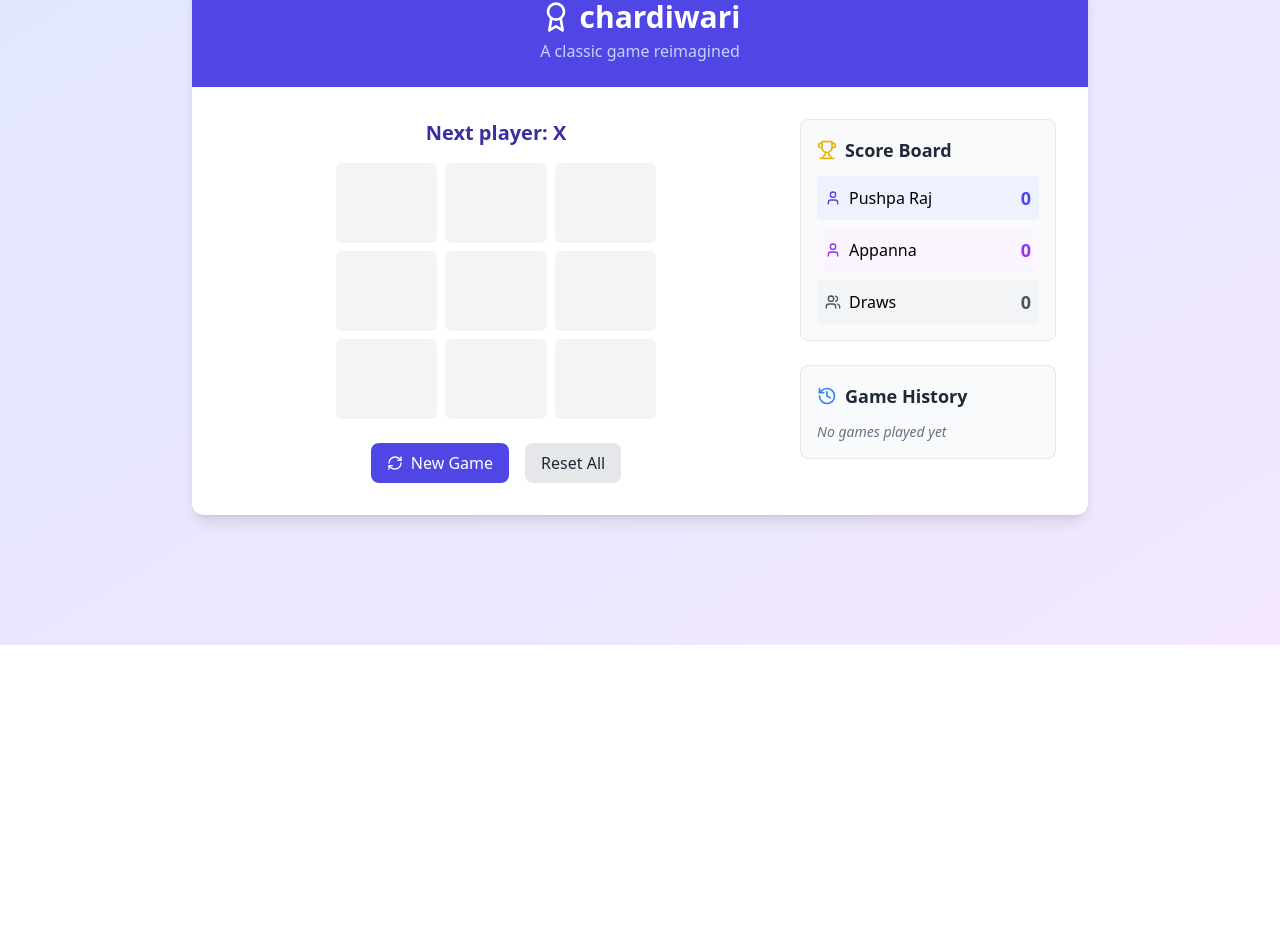
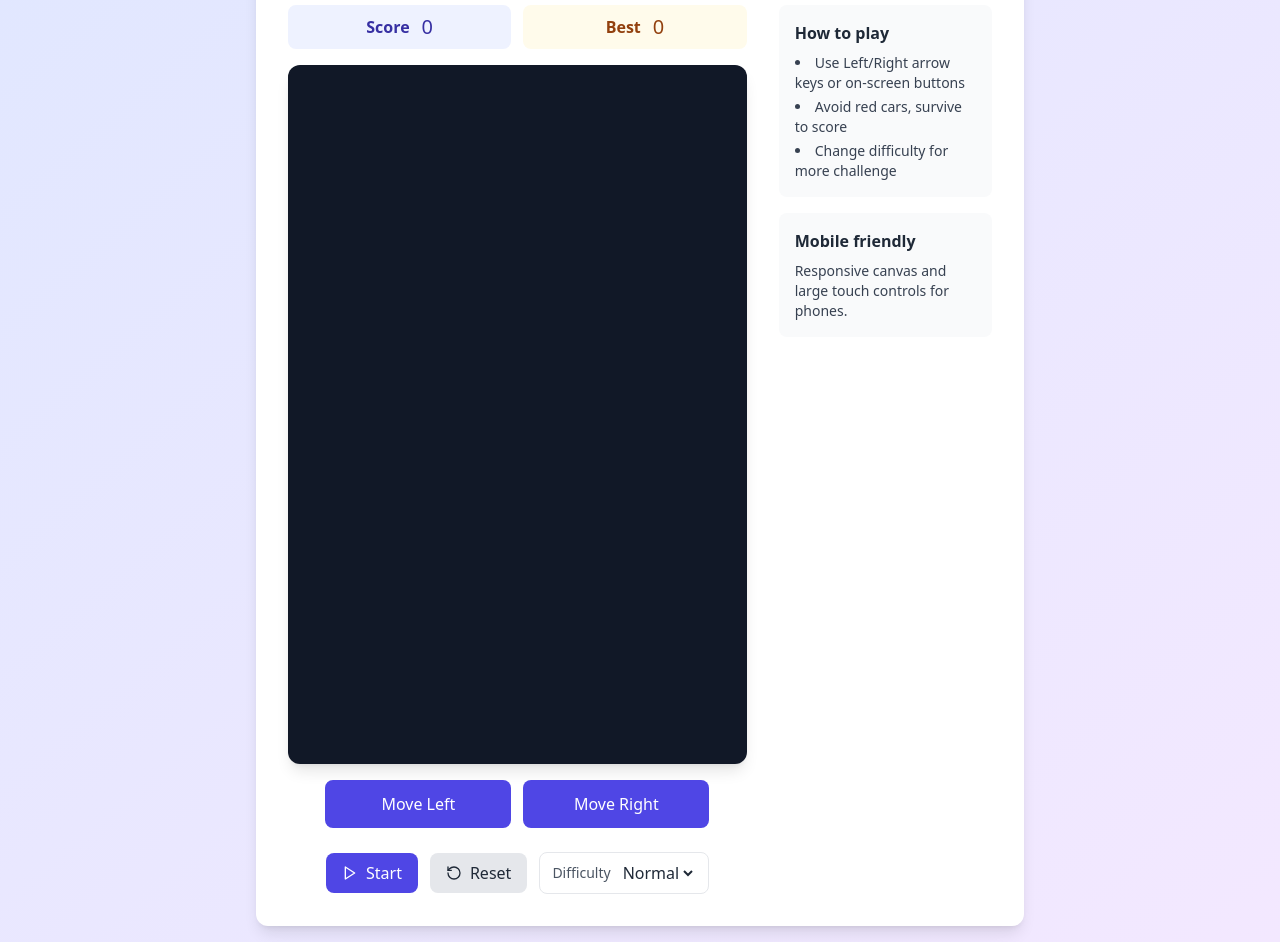
Before and after one commit to yashbhangale/secops-pipeline, a React (Vite) app: page / in a window 1280 px wide. Shown: the part 155-1097 px from the top of the page. Before the commit the page ends 800 px from the top, so only its background shows below. Built offline with nearby package versions, Linux system fonts and the light colour scheme.

Commit message:
updated CarGame.tsx

```diff
--- a/src/App.tsx
+++ b/src/App.tsx
@@ -1,143 +1,112 @@
-import React, { useState, useEffect } from 'react';
-import { RefreshCw, Award } from 'lucide-react';
-import Board from './components/Board';
-import ScoreBoard from './components/ScoreBoard';
-import GameHistory from './components/GameHistory';
-import { calculateWinner, checkDraw } from './utils/gameLogic';
+import React, { useState } from 'react';
+import { Award, Play, Pause, RotateCcw } from 'lucide-react';
+import CarGame from './components/CarGame';
 
 function App() {
-  // Game state
-  const [board, setBoard] = useState(Array(9).fill(null));
-  const [xIsNext, setXIsNext] = useState(true);
-  const [scores, setScores] = useState({ X: 0, O: 0, draws: 0 });
-  const [gameHistory, setGameHistory] = useState<Array<{
-    winner: string | null;
-    board: Array<string | null>;
-    date: Date;
-  }>>([]);
-  const [gameStatus, setGameStatus] = useState<'playing' | 'won' | 'draw'>('playing');
-  const [winningLine, setWinningLine] = useState<number[] | null>(null);
+  const [isRunning, setIsRunning] = useState<boolean>(false);
+  const [difficulty, setDifficulty] = useState<'easy' | 'normal' | 'hard'>('normal');
+  const [score, setScore] = useState<number>(0);
+  const [bestScore, setBestScore] = useState<number>(0);
+  const [lastCrashAt, setLastCrashAt] = useState<number | null>(null);
 
-  // Check for winner or draw
-  useEffect(() => {
-    const result = calculateWinner(board);
-
-    if (result) {
-      setGameStatus('won');
-      setWinningLine(result.line);
-
-      // Update scores
-      setScores(prevScores => ({
-        ...prevScores,
-        [result.winner]: prevScores[result.winner as keyof typeof prevScores] + 1
-      }));
-
-      // Add to history
-      setGameHistory(prev => [
-        ...prev,
-        { winner: result.winner, board: [...board], date: new Date() }
-      ]);
-    } else if (checkDraw(board)) {
-      setGameStatus('draw');
-
-      // Update draw count
-      setScores(prevScores => ({
-        ...prevScores,
-        draws: prevScores.draws + 1
-      }));
-
-      // Add to history
-      setGameHistory(prev => [
-        ...prev,
-        { winner: null, board: [...board], date: new Date() }
-      ]);
-    }
-  }, [board]);
-
-  // Handle square click
-  const handleClick = (index: number) => {
-    // Return if square is filled or game is over
-    if (board[index] || gameStatus !== 'playing') return;
-
-    const newBoard = [...board];
-    newBoard[index] = xIsNext ? 'X' : 'O';
-
-    setBoard(newBoard);
-    setXIsNext(!xIsNext);
+  const handleStartPause = () => {
+    setIsRunning((r: boolean) => !r);
   };
 
-  // Reset the game
-  const resetGame = () => {
-    setBoard(Array(9).fill(null));
-    setXIsNext(true);
-    setGameStatus('playing');
-    setWinningLine(null);
+  const handleReset = () => {
+    setIsRunning(false);
+    setScore(0);
+    setLastCrashAt(null);
   };
 
-  // Reset all stats
-  const resetStats = () => {
-    resetGame();
-    setScores({ X: 0, O: 0, draws: 0 });
-    setGameHistory([]);
+  const handleScoreChange = (next: number) => {
+    setScore(next);
+    setBestScore((b: number) => (next > b ? next : b));
   };
 
-  // Get current game status message
-  const getStatusMessage = () => {
-    if (gameStatus === 'won') {
-      const winner = !xIsNext ? 'X' : 'O';
-      return `Player ${winner} wins!`;
-    } else if (gameStatus === 'draw') {
-      return "It's a draw!";
-    } else {
-      return `Next player: ${xIsNext ? 'X' : 'O'}`;
-    }
+  const handleCrash = () => {
+    setIsRunning(false);
+    setLastCrashAt(Date.now());
   };
 
   return (
     <div className="min-h-screen bg-gradient-to-br from-indigo-100 to-purple-100 flex flex-col items-center justify-center p-4">
-      <div className="max-w-4xl w-full bg-white rounded-xl shadow-lg overflow-hidden">
+      <div className="max-w-3xl w-full bg-white rounded-xl shadow-lg overflow-hidden">
         <div className="p-6 bg-indigo-600 text-white text-center">
           <h1 className="text-3xl font-bold flex items-center justify-center gap-2">
             <Award className="h-8 w-8" />
-             chardiwari
+            Turbo Lane
           </h1>
-          <p className="text-indigo-200 mt-1">A classic game reimagined</p>
+          <p className="text-indigo-200 mt-1">Simple car racing — avoid traffic and chase the high score</p>
         </div>
 
         <div className="p-6 md:p-8 grid grid-cols-1 md:grid-cols-3 gap-8">
-          {/* Game section */}
           <div className="md:col-span-2 flex flex-col items-center">
-            <div className="mb-4 text-center">
-              <h2 className="text-xl font-semibold text-indigo-800">{getStatusMessage()}</h2>
+            <div className="mb-4 grid grid-cols-2 gap-3 w-full">
+              <div className="flex items-center justify-center gap-3 bg-indigo-50 text-indigo-800 rounded-lg py-2">
+                <span className="font-semibold">Score</span>
+                <span className="text-xl">{score}</span>
+              </div>
+              <div className="flex items-center justify-center gap-3 bg-amber-50 text-amber-800 rounded-lg py-2">
+                <span className="font-semibold">Best</span>
+                <span className="text-xl">{bestScore}</span>
+              </div>
             </div>
 
-            <Board
-              squares={board}
-              onClick={handleClick}
-              winningLine={winningLine}
+            <CarGame
+              isRunning={isRunning}
+              onScoreChange={handleScoreChange}
+              onCrash={handleCrash}
+              difficulty={difficulty}
             />
 
-            <div className="mt-6 flex gap-4">
+            <div className="mt-6 flex flex-wrap items-center justify-center gap-3">
               <button
-                onClick={resetGame}
+                onClick={handleStartPause}
                 className="flex items-center gap-2 bg-indigo-600 hover:bg-indigo-700 text-white py-2 px-4 rounded-lg transition-colors"
               >
-                <RefreshCw className="h-4 w-4" />
-                New Game
+                {isRunning ? <Pause className="h-4 w-4" /> : <Play className="h-4 w-4" />}
+                {isRunning ? 'Pause' : 'Start'}
               </button>
               <button
-                onClick={resetStats}
-                className="bg-gray-200 hover:bg-gray-300 text-gray-800 py-2 px-4 rounded-lg transition-colors"
+                onClick={handleReset}
+                className="flex items-center gap-2 bg-gray-200 hover:bg-gray-300 text-gray-800 py-2 px-4 rounded-lg transition-colors"
               >
-                Reset All
+                <RotateCcw className="h-4 w-4" />
+                Reset
               </button>
+              <div className="flex items-center gap-2 bg-white border rounded-lg px-3 py-2">
+                <label htmlFor="difficulty" className="text-sm text-gray-600">Difficulty</label>
+                <select
+                  id="difficulty"
+                  value={difficulty}
+                  onChange={(e: React.ChangeEvent<HTMLSelectElement>) => setDifficulty(e.target.value as 'easy' | 'normal' | 'hard')}
+                  className="bg-transparent outline-none text-gray-800"
+                >
+                  <option value="easy">Easy</option>
+                  <option value="normal">Normal</option>
+                  <option value="hard">Hard</option>
+                </select>
+              </div>
+              {lastCrashAt && !isRunning && (
+                <span className="text-red-600 text-sm">Crashed! Tap Start to try again.</span>
+              )}
             </div>
           </div>
 
-          {/* Stats section */}
-          <div className="flex flex-col gap-6">
-            <ScoreBoard scores={scores} />
-            <GameHistory history={gameHistory} />
+          <div className="flex flex-col gap-4">
+            <div className="p-4 rounded-lg bg-gray-50">
+              <h3 className="font-semibold text-gray-800 mb-2">How to play</h3>
+              <ul className="list-disc list-inside text-sm text-gray-700 space-y-1">
+                <li>Use Left/Right arrow keys or on-screen buttons</li>
+                <li>Avoid red cars, survive to score</li>
+                <li>Change difficulty for more challenge</li>
+              </ul>
+            </div>
+            <div className="p-4 rounded-lg bg-gray-50">
+              <h3 className="font-semibold text-gray-800 mb-2">Mobile friendly</h3>
+              <p className="text-sm text-gray-700">Responsive canvas and large touch controls for phones.</p>
+            </div>
           </div>
         </div>
       </div>
--- /dev/null
+++ b/src/components/CarGame.tsx
@@ -0,0 +1,258 @@
+import React, { useEffect, useRef, useState } from 'react';
+
+interface CarGameProps {
+  isRunning: boolean;
+  onScoreChange: (score: number) => void;
+  onCrash: () => void;
+  difficulty: 'easy' | 'normal' | 'hard';
+}
+
+interface Vector2D {
+  x: number;
+  y: number;
+}
+
+interface Obstacle extends Vector2D {
+  width: number;
+  height: number;
+  speed: number;
+}
+
+const CAR_COLOR = '#2563eb';
+const ROAD_COLOR = '#1f2937';
+const LINE_COLOR = '#9ca3af';
+const OBSTACLE_COLOR = '#ef4444';
+
+const clamp = (value: number, min: number, max: number) => Math.max(min, Math.min(max, value));
+
+export const CarGame: React.FC<CarGameProps> = ({ isRunning, onScoreChange, onCrash, difficulty }) => {
+  const canvasRef = useRef<HTMLCanvasElement | null>(null);
+  const frameRef = useRef<number | null>(null);
+  const lastTimeRef = useRef<number | null>(null);
+
+  const [canvasSize, setCanvasSize] = useState<{ width: number; height: number }>({ width: 360, height: 600 });
+  const [player, setPlayer] = useState<{ position: Vector2D; width: number; height: number; lane: number }>({
+    position: { x: 0, y: 0 },
+    width: 40,
+    height: 70,
+    lane: 1,
+  });
+  const [lanes, setLanes] = useState<number>(3);
+  const [obstacles, setObstacles] = useState<Obstacle[]>([]);
+  const [score, setScore] = useState<number>(0);
+  const [roadOffset, setRoadOffset] = useState<number>(0);
+
+  // Difficulty tuning
+  const difficultyConfig = {
+    easy: { spawnMs: 1200, speed: 150 },
+    normal: { spawnMs: 900, speed: 200 },
+    hard: { spawnMs: 650, speed: 260 },
+  } as const;
+
+  const spawnIntervalMs = difficultyConfig[difficulty].spawnMs;
+  const baseSpeed = difficultyConfig[difficulty].speed;
+
+  // Resize canvas responsively
+  useEffect(() => {
+    const computeSize = () => {
+      const maxWidth = Math.min(window.innerWidth - 24, 420);
+      const width = Math.max(300, maxWidth);
+      const height = Math.min(Math.max(520, Math.floor(width * 1.6)), window.innerHeight - 160);
+      setCanvasSize({ width, height });
+    };
+    computeSize();
+    window.addEventListener('resize', computeSize);
+    return () => window.removeEventListener('resize', computeSize);
+  }, []);
+
+  // Initialize player position when canvas changes
+  useEffect(() => {
+    const laneWidth = canvasSize.width * 0.2; // road ~ 60% of canvas width
+    const roadLeft = (canvasSize.width - laneWidth * lanes) / 2;
+    const playerY = canvasSize.height - 90;
+    const startLane = 1;
+    const playerX = roadLeft + startLane * laneWidth + (laneWidth - player.width) / 2;
+    setPlayer((prev) => ({ ...prev, position: { x: playerX, y: playerY }, lane: startLane }));
+  }, [canvasSize.width, canvasSize.height, lanes]);
+
+  // Controls
+  useEffect(() => {
+    const handleKey = (e: KeyboardEvent) => {
+      if (!isRunning) return;
+      if (e.key === 'ArrowLeft') moveLane(-1);
+      if (e.key === 'ArrowRight') moveLane(1);
+    };
+    window.addEventListener('keydown', handleKey);
+    return () => window.removeEventListener('keydown', handleKey);
+  }, [isRunning, player.lane, canvasSize.width, lanes]);
+
+  const moveLane = (delta: number) => {
+    setPlayer((prev) => {
+      const laneWidth = canvasSize.width * 0.2;
+      const roadLeft = (canvasSize.width - laneWidth * lanes) / 2;
+      const newLane = clamp(prev.lane + delta, 0, lanes - 1);
+      const newX = roadLeft + newLane * laneWidth + (laneWidth - prev.width) / 2;
+      return { ...prev, lane: newLane, position: { x: newX, y: prev.position.y } };
+    });
+  };
+
+  // Spawn obstacles
+  useEffect(() => {
+    if (!isRunning) return;
+    const id = setInterval(() => {
+      const laneWidth = canvasSize.width * 0.2;
+      const roadLeft = (canvasSize.width - laneWidth * lanes) / 2;
+      const laneIndex = Math.floor(Math.random() * lanes);
+      const width = 40;
+      const height = 60;
+      const x = roadLeft + laneIndex * laneWidth + (laneWidth - width) / 2;
+      const y = -height;
+      const speed = baseSpeed + Math.random() * 60;
+      setObstacles((prev) => [...prev, { x, y, width, height, speed }]);
+    }, spawnIntervalMs);
+    return () => clearInterval(id);
+  }, [isRunning, lanes, canvasSize.width, baseSpeed, spawnIntervalMs]);
+
+  // Game loop
+  useEffect(() => {
+    const ctx = canvasRef.current?.getContext('2d');
+    if (!ctx) return;
+
+    const step = (timestamp: number) => {
+      if (lastTimeRef.current == null) lastTimeRef.current = timestamp;
+      const dtSec = (timestamp - lastTimeRef.current) / 1000;
+      lastTimeRef.current = timestamp;
+
+      // Clear
+      ctx.clearRect(0, 0, canvasSize.width, canvasSize.height);
+
+      // Draw road background
+      ctx.fillStyle = ROAD_COLOR;
+      const roadWidth = canvasSize.width * 0.6;
+      const roadLeft = (canvasSize.width - roadWidth) / 2;
+      ctx.fillRect(roadLeft, 0, roadWidth, canvasSize.height);
+
+      // Lane markers
+      ctx.strokeStyle = LINE_COLOR;
+      ctx.lineWidth = 2;
+      const laneWidth = roadWidth / lanes;
+      setRoadOffset((prev) => (prev + dtSec * baseSpeed * 0.8) % 40);
+      const localOffset = roadOffset;
+      for (let i = 1; i < lanes; i++) {
+        const x = roadLeft + i * laneWidth;
+        for (let y = -40; y < canvasSize.height + 40; y += 40) {
+          ctx.beginPath();
+          ctx.moveTo(x, y + localOffset);
+          ctx.lineTo(x, y + 20 + localOffset);
+          ctx.stroke();
+        }
+      }
+
+      // Update obstacles
+      let crashed = false;
+      setObstacles((prev) => {
+        const updated = prev
+          .map((o) => ({ ...o, y: o.y + o.speed * dtSec }))
+          .filter((o) => o.y < canvasSize.height + 100);
+        // Collision detection
+        for (const o of updated) {
+          if (rectsOverlap(player.position.x, player.position.y, player.width, player.height, o.x, o.y, o.width, o.height)) {
+            crashed = true;
+            break;
+          }
+        }
+        return updated;
+      });
+
+      // Draw obstacles
+      ctx.fillStyle = OBSTACLE_COLOR;
+      obstacles.forEach((o) => {
+        ctx.fillRect(o.x, o.y, o.width, o.height);
+      });
+
+      // Draw player car
+      ctx.fillStyle = CAR_COLOR;
+      ctx.fillRect(player.position.x, player.position.y, player.width, player.height);
+
+      // Update score
+      if (isRunning && !crashed) {
+        setScore((s) => {
+          const next = s + Math.floor(dtSec * 100);
+          onScoreChange(next);
+          return next;
+        });
+      }
+
+      if (crashed) {
+        onCrash();
+        cancelFrame();
+        return;
+      }
+
+      if (isRunning) frameRef.current = requestAnimationFrame(step);
+    };
+
+    const start = () => {
+      cancelFrame();
+      lastTimeRef.current = null;
+      frameRef.current = requestAnimationFrame(step);
+    };
+
+    const cancelFrame = () => {
+      if (frameRef.current != null) cancelAnimationFrame(frameRef.current);
+      frameRef.current = null;
+    };
+
+    if (isRunning) start();
+    else cancelFrame();
+
+    return () => cancelFrame();
+    // eslint-disable-next-line react-hooks/exhaustive-deps
+  }, [isRunning, canvasSize.width, canvasSize.height, player.position.x, player.position.y, player.width, player.height, lanes, obstacles, baseSpeed]);
+
+  // Reset score when game (re)starts
+  useEffect(() => {
+    if (isRunning) setScore(0);
+  }, [isRunning]);
+
+  // Helpers
+  const rectsOverlap = (
+    ax: number,
+    ay: number,
+    aw: number,
+    ah: number,
+    bx: number,
+    by: number,
+    bw: number,
+    bh: number,
+  ) => !(ax + aw < bx || ax > bx + bw || ay + ah < by || ay > by + bh);
+
+  return (
+    <div className="w-full flex flex-col items-center">
+      <canvas
+        ref={canvasRef}
+        width={canvasSize.width}
+        height={canvasSize.height}
+        className="rounded-xl shadow-lg bg-gray-900 w-full h-auto"
+      />
+
+      {/* Mobile controls */}
+      <div className="mt-4 grid grid-cols-2 gap-3 w-full max-w-sm">
+        <button
+          onClick={() => moveLane(-1)}
+          className="py-3 bg-indigo-600 text-white rounded-lg active:scale-[0.98]"
+        >
+          Move Left
+        </button>
+        <button
+          onClick={() => moveLane(1)}
+          className="py-3 bg-indigo-600 text-white rounded-lg active:scale-[0.98]"
+        >
+          Move Right
+        </button>
+      </div>
+    </div>
+  );
+};
+
+export default CarGame;
```
